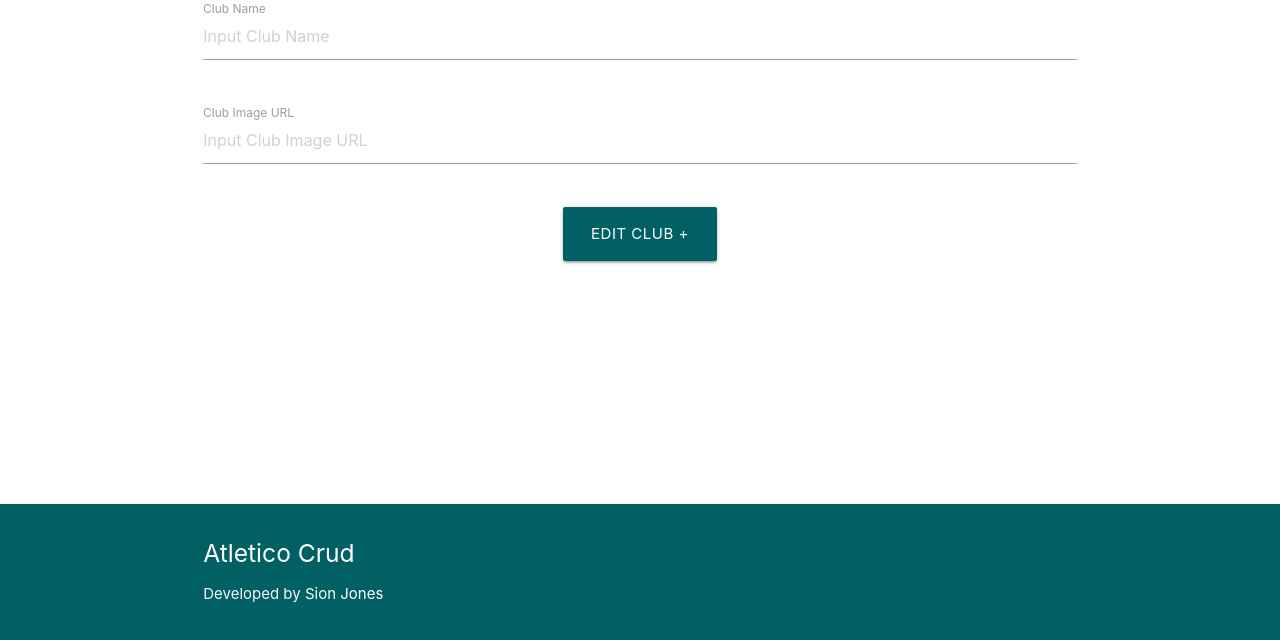
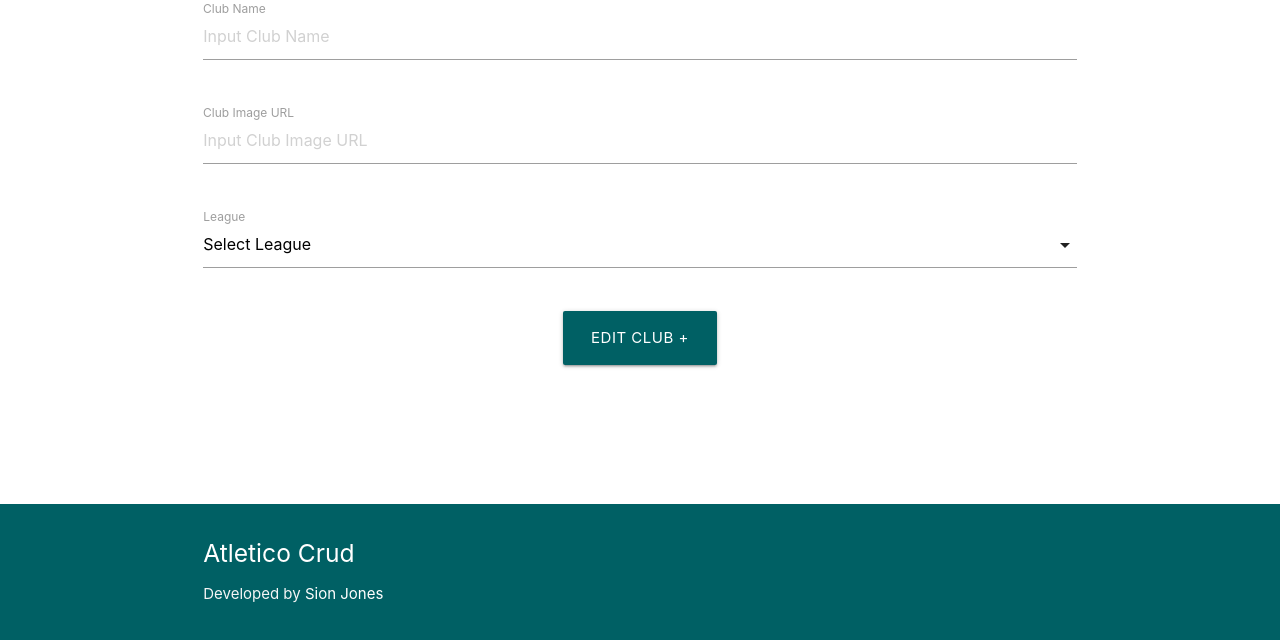
Before and after one commit to sniclasj/atletico-crud, a Flask app: template atleticocrud/templates/edit_club.html in a window 1280 px wide. Shown: the part 160-800 px from the top of the page. Run offline with Flask 2, Linux system fonts and the light colour scheme; the template is opened without the code that fills it, so the values that code supplies are empty; some libraries are stand-ins or nearby versions.

Commit message:
Add league_id field to edit_club form

```diff
--- a/atleticocrud/templates/edit_club.html
+++ b/atleticocrud/templates/edit_club.html
@@ -15,9 +15,21 @@
         <!-- Club Image URL -->
         <div class="row">
             <div class="input-field col s12">
-                <input placeholder="Input Club Image URL" name="club_image_url" value="{{ club.club_image_url}}" id="club_image_url"
-                    minlength="3" maxlength="250" type="text" class="validate" required>
+                <input placeholder="Input Club Image URL" name="club_image_url" value="{{ club.club_image_url}}"
+                    id="club_image_url" minlength="3" maxlength="250" type="text" class="validate" required>
                 <label for="club_image_url">Club Image URL</label>
+            </div>
+        </div>
+        <!-- League ID -->
+        <div class="row">
+            <div class="input-field col s12">
+                <select id="league_id" name="league_id" class="validate" required>
+                    <option value="" disabled selected>Select League</option>
+                    {% for league in leagues %}
+                    <option value="{{ league.id }}">{{ league.league_name }}</option>
+                    {% endfor %}
+                </select>
+                <label for="league_id">League</label>
             </div>
         </div>
         <!-- Submit Button -->
```
